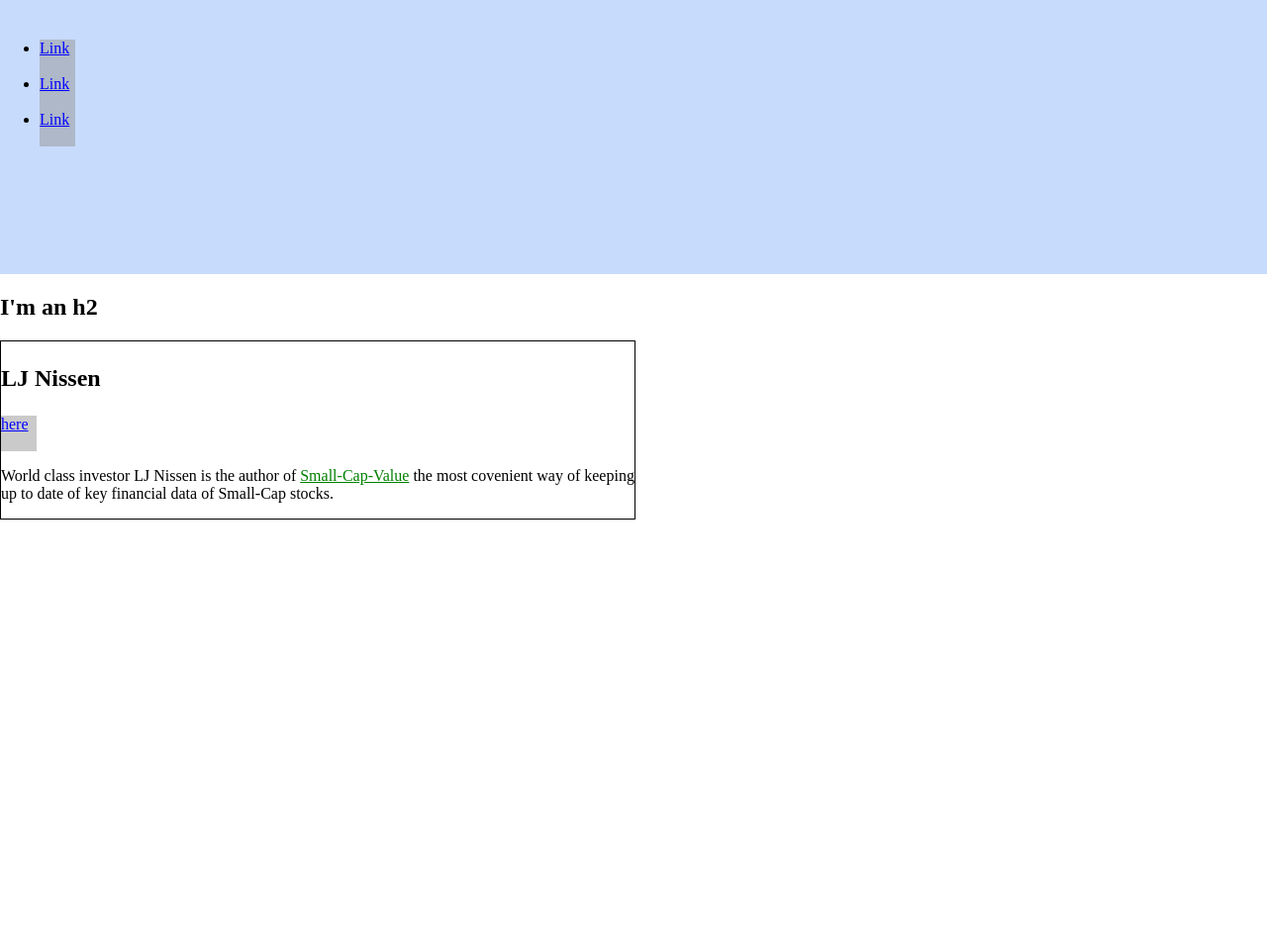
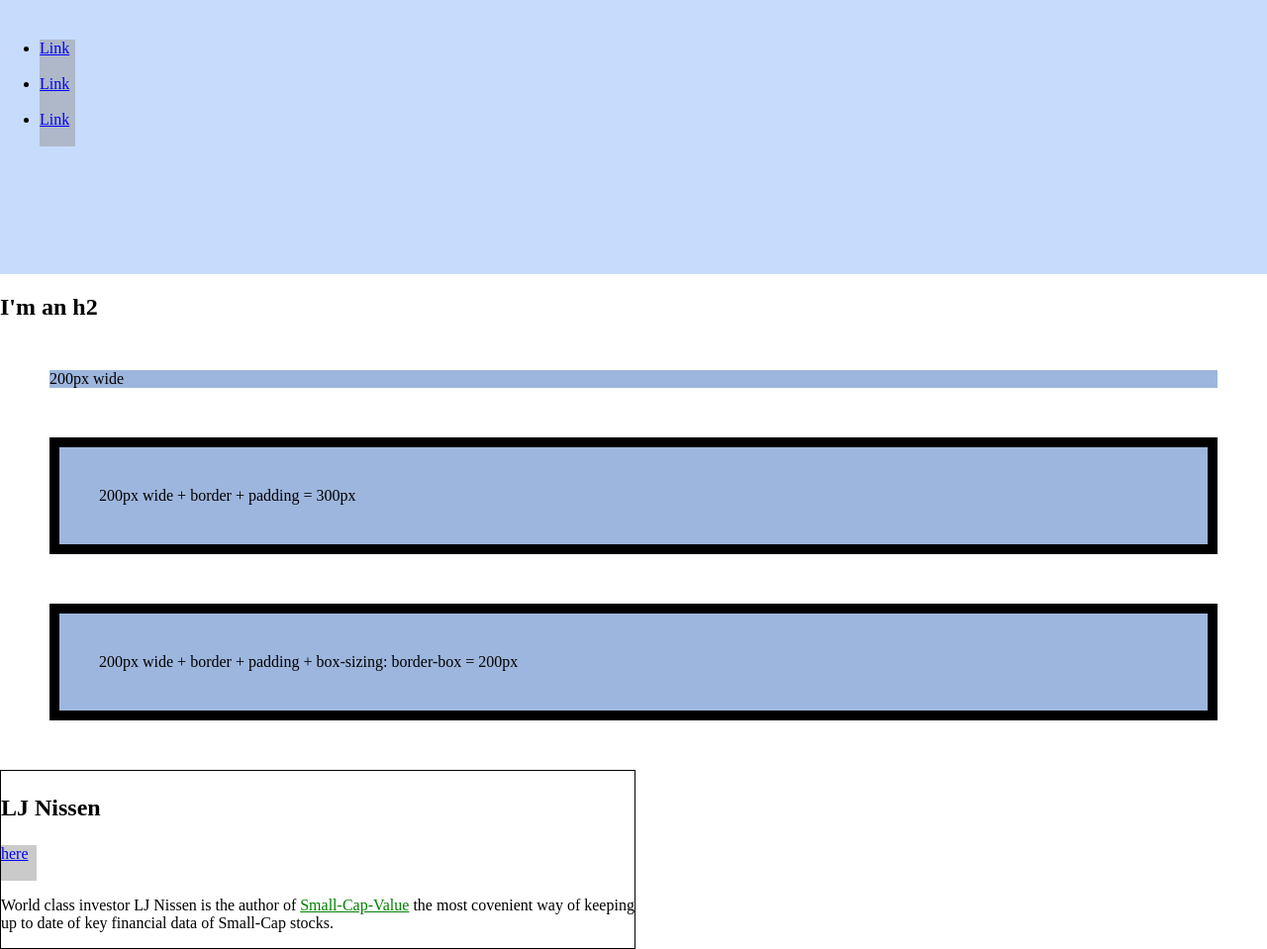
Before and after one commit to ljnissen/ljnissen.github.io-css-code, a plain HTML site: page index.html in a window 1280 px wide. Shown: the part 123-1082 px from the top of the page at 99% size. Before the commit the page ends 800 px from the top, so only its background shows below. Drawn offline with Linux system fonts and the light colour scheme.

Commit message:
margins padding and borders

```diff
--- a/index.html
+++ b/index.html
@@ -55,6 +55,21 @@
 				height: 36px;
 				width: 36px;
 			}
+			/* TEST-BOX STYLES */
+			.test-box {
+				background: #9db6dd;
+
+				margin: 50px;
+
+			}
+			.test-box-nosizing {
+				border: 10px solid #000;
+				padding: 40px;
+			}
+			.test-box-sizing {
+				box-sizing: border-box;
+
+			}
 		</style>
 	</head>
 	<body>
@@ -73,6 +88,15 @@
 		</ul>
 	</div>
 		<h2>I'm an h2</h2>
+		<div class="test-box">
+			200px wide
+		</div>
+		<div class="test-box test-box-nosizing">
+			200px wide + border + padding = 300px
+		</div>
+		<div class="test-box test-box-nosizing test-box-sizing">
+			200px wide + border + padding + box-sizing: border-box = 200px
+		</div>
 		<div class="bio-wrapper">
 			<div class="bio-box">
 				<h3>LJ Nissen</h3>
```
